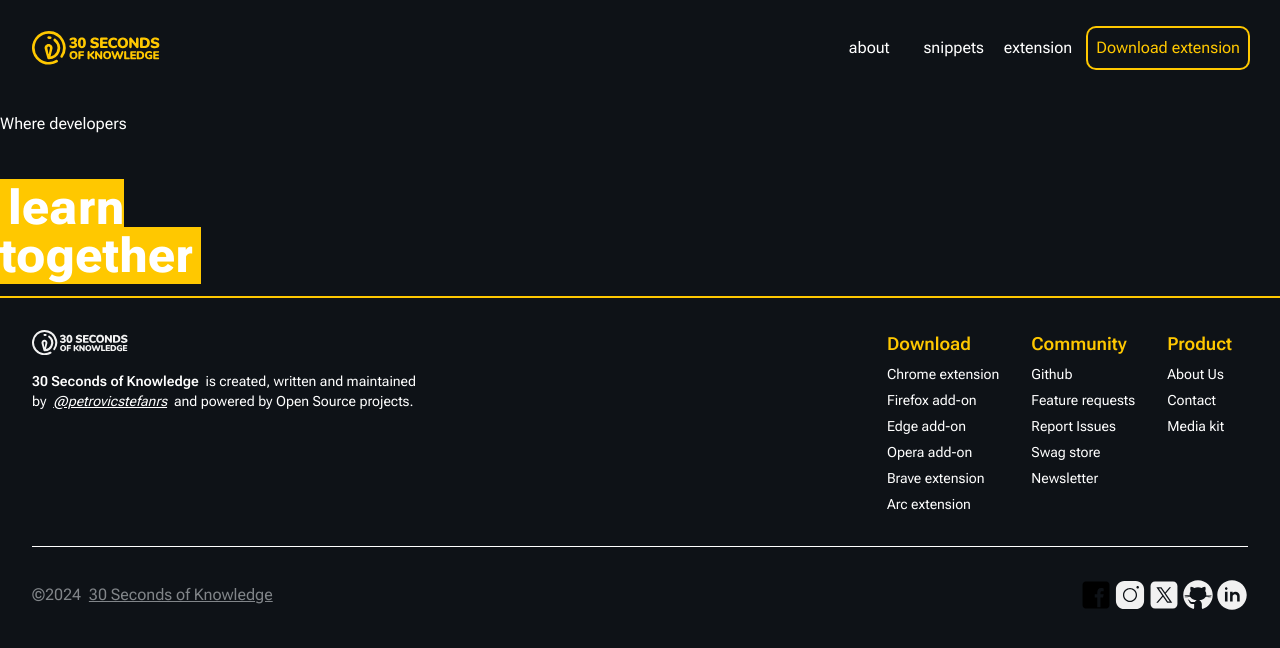
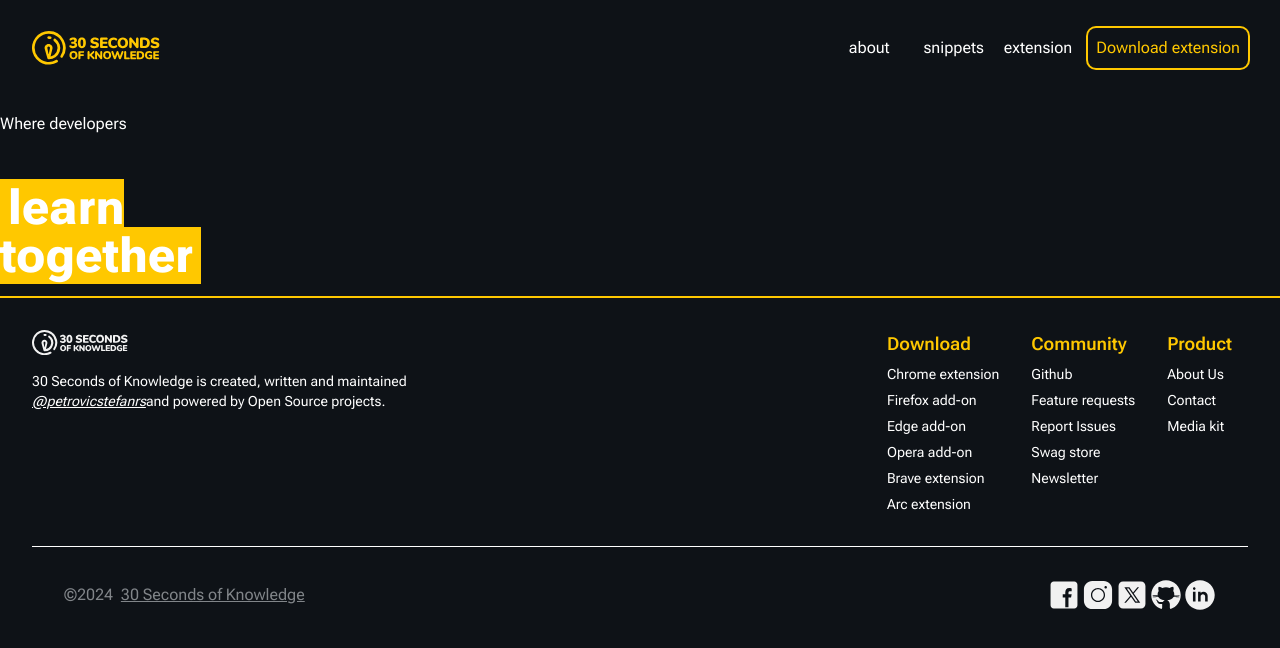
Before and after one commit to dacadjuric/30_sok, a Next.js app: page / in a window 1280 px wide. Shown: the top 648 px of the page. Built offline with nearby package versions, Linux system fonts and the light colour scheme.

Commit message:
changed color calling and padding in footer

```diff
--- a/components/footer/footer.js
+++ b/components/footer/footer.js
@@ -9,26 +9,15 @@
 export default function Footer() {
   let year = new Date().getFullYear();
   return (
-    <footer className="mx-auto border-t-2 border-yellow bg-background text-text">
+    <footer className="mx-auto border-t-2 border-yellow bg-background text-text px-8">
       <div className="container mx-auto">
-        <div className="flex flex-row justify-between p-8">
+        <div className="flex flex-row justify-between py-8">
           <div className="flex flex-col justify-start text-sm">
-            <Logo width={96} color="#f1f1f1" className="mb-4" />
+            <Logo width={96} className="mb-4 fill-textLight" />
             <div className="">
               <p>
-                <Link
-                  href="https://30secondsofknowledge.com/"
-                  rel="noopener noreferrer"
-                  target="_blank"
-                  className="font-semibold"
-                >
-                  30 Seconds of Knowledge
-                </Link>
-                &nbsp; is created, written and maintained
-              </p>
-              <p>
-                {" "}
-                by &nbsp;
+                30 Seconds of Knowledge is created, written and maintained
+                <br />
                 <Link
                   href="https://github.com/petrovicstefanrs"
                   rel="noopener noreferrer"
@@ -37,7 +26,7 @@
                 >
                   @petrovicstefanrs
                 </Link>
-                &nbsp; and powered by Open Source projects.
+                and powered by Open Source projects.
               </p>
             </div>
           </div>
@@ -67,9 +56,9 @@
             </div>
           </div>
         </div>
-        <hr className="h-px mx-8" />
-        <div className="px-8 text-footerTextDark">
-          <div className="flex items-center flex-row justify-between py-8">
+        <hr className="h-px" />
+        <div className="p-8 text-footerTextDark">
+          <div className="flex items-center flex-row justify-between">
             <p>
               &copy;{year} &nbsp;
               <Link
@@ -83,7 +72,7 @@
             </p>
             <div className="flex flex-row space-x-0.5 text-footerTextDark">
               <Link href="/">
-                <FacebookIcon width={32} height={32} color="text-footerIcons" />
+                <FacebookIcon width={32} height={32} />
               </Link>
               <Link href="/">
                 <InstagramIcon width={32} height={32} />
--- a/components/icons/facebook.js
+++ b/components/icons/facebook.js
@@ -12,7 +12,6 @@
       fill={color}
       {...rest}
     >
-      {" "}
       <path d="M41,4H9C6.24,4,4,6.24,4,9v32c0,2.76,2.24,5,5,5h32c2.76,0,5-2.24,5-5V9C46,6.24,43.76,4,41,4z M37,19h-2c-2.14,0-3,0.5-3,2 v3h5l-1,5h-4v15h-5V29h-4v-5h4v-3c0-4,2-7,6-7c2.9,0,4,1,4,1V19z" />
     </svg>
   );
--- a/components/icons/github.js
+++ b/components/icons/github.js
@@ -12,7 +12,6 @@
       fill={color}
       {...rest}
     >
-      {" "}
       <path d="M17.791,46.836C18.502,46.53,19,45.823,19,45v-5.4c0-0.197,0.016-0.402,0.041-0.61C19.027,38.994,19.014,38.997,19,39 c0,0-3,0-3.6,0c-1.5,0-2.8-0.6-3.4-1.8c-0.7-1.3-1-3.5-2.8-4.7C8.9,32.3,9.1,32,9.7,32c0.6,0.1,1.9,0.9,2.7,2c0.9,1.1,1.8,2,3.4,2 c2.487,0,3.82-0.125,4.622-0.555C21.356,34.056,22.649,33,24,33v-0.025c-5.668-0.182-9.289-2.066-10.975-4.975 c-3.665,0.042-6.856,0.405-8.677,0.707c-0.058-0.327-0.108-0.656-0.151-0.987c1.797-0.296,4.843-0.647,8.345-0.714 c-0.112-0.276-0.209-0.559-0.291-0.849c-3.511-0.178-6.541-0.039-8.187,0.097c-0.02-0.332-0.047-0.663-0.051-0.999 c1.649-0.135,4.597-0.27,8.018-0.111c-0.079-0.5-0.13-1.011-0.13-1.543c0-1.7,0.6-3.5,1.7-5c-0.5-1.7-1.2-5.3,0.2-6.6 c2.7,0,4.6,1.3,5.5,2.1C21,13.4,22.9,13,25,13s4,0.4,5.6,1.1c0.9-0.8,2.8-2.1,5.5-2.1c1.5,1.4,0.7,5,0.2,6.6c1.1,1.5,1.7,3.2,1.6,5 c0,0.484-0.045,0.951-0.11,1.409c3.499-0.172,6.527-0.034,8.204,0.102c-0.002,0.337-0.033,0.666-0.051,0.999 c-1.671-0.138-4.775-0.28-8.359-0.089c-0.089,0.336-0.197,0.663-0.325,0.98c3.546,0.046,6.665,0.389,8.548,0.689 c-0.043,0.332-0.093,0.661-0.151,0.987c-1.912-0.306-5.171-0.664-8.879-0.682C35.112,30.873,31.557,32.75,26,32.969V33 c2.6,0,5,3.9,5,6.6V45c0,0.823,0.498,1.53,1.209,1.836C41.37,43.804,48,35.164,48,25C48,12.318,37.683,2,25,2S2,12.318,2,25 C2,35.164,8.63,43.804,17.791,46.836z" />
     </svg>
   );
--- a/components/icons/instagram.js
+++ b/components/icons/instagram.js
@@ -12,7 +12,6 @@
       fill={color}
       {...rest}
     >
-      {" "}
       <path d="M 16 3 C 8.83 3 3 8.83 3 16 L 3 34 C 3 41.17 8.83 47 16 47 L 34 47 C 41.17 47 47 41.17 47 34 L 47 16 C 47 8.83 41.17 3 34 3 L 16 3 z M 37 11 C 38.1 11 39 11.9 39 13 C 39 14.1 38.1 15 37 15 C 35.9 15 35 14.1 35 13 C 35 11.9 35.9 11 37 11 z M 25 14 C 31.07 14 36 18.93 36 25 C 36 31.07 31.07 36 25 36 C 18.93 36 14 31.07 14 25 C 14 18.93 18.93 14 25 14 z M 25 16 C 20.04 16 16 20.04 16 25 C 16 29.96 20.04 34 25 34 C 29.96 34 34 29.96 34 25 C 34 20.04 29.96 16 25 16 z" />
     </svg>
   );
--- a/components/icons/linkedin.js
+++ b/components/icons/linkedin.js
@@ -12,7 +12,6 @@
       fill={color}
       {...rest}
     >
-      {" "}
       <path d="M25,2C12.318,2,2,12.317,2,25s10.318,23,23,23s23-10.317,23-23S37.682,2,25,2z M18,35h-4V20h4V35z M16,17 c-1.105,0-2-0.895-2-2c0-1.105,0.895-2,2-2s2,0.895,2,2C18,16.105,17.105,17,16,17z M37,35h-4v-5v-2.5c0-1.925-1.575-3.5-3.5-3.5 S26,25.575,26,27.5V35h-4V20h4v1.816C27.168,20.694,28.752,20,30.5,20c3.59,0,6.5,2.91,6.5,6.5V35z" />
     </svg>
   );
--- a/tailwind.config.js
+++ b/tailwind.config.js
@@ -24,6 +24,7 @@
       yellow: "#ffc800",
       background: "#0e1217",
       text: "#fff",
+      textLight: "#f1f1f1",
       footerTextDark: "#818589",
       footerIcons: "#D3D3D3",
     },
```
